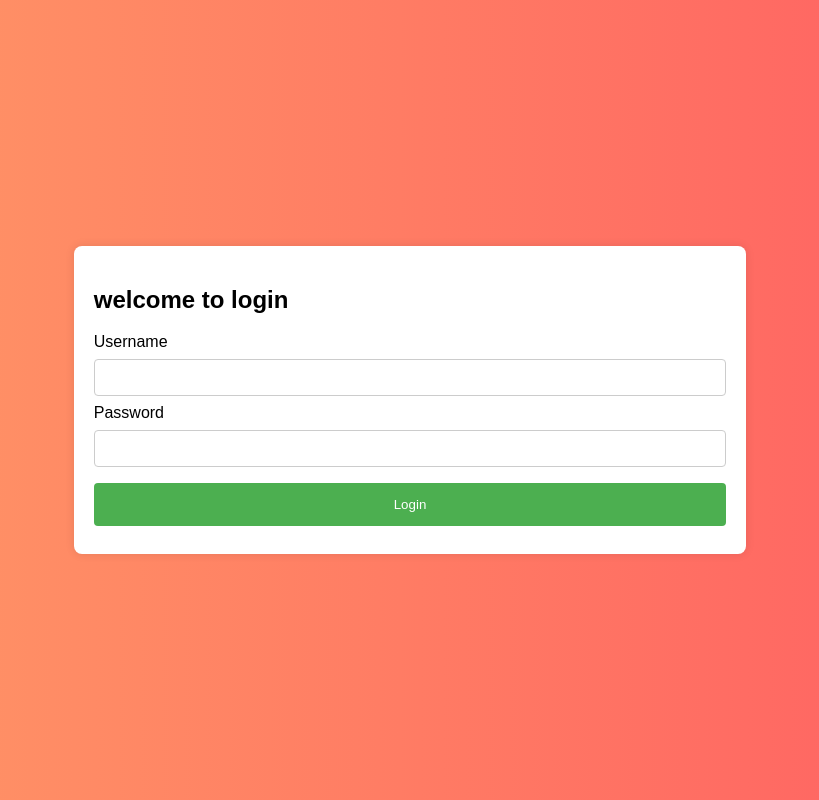
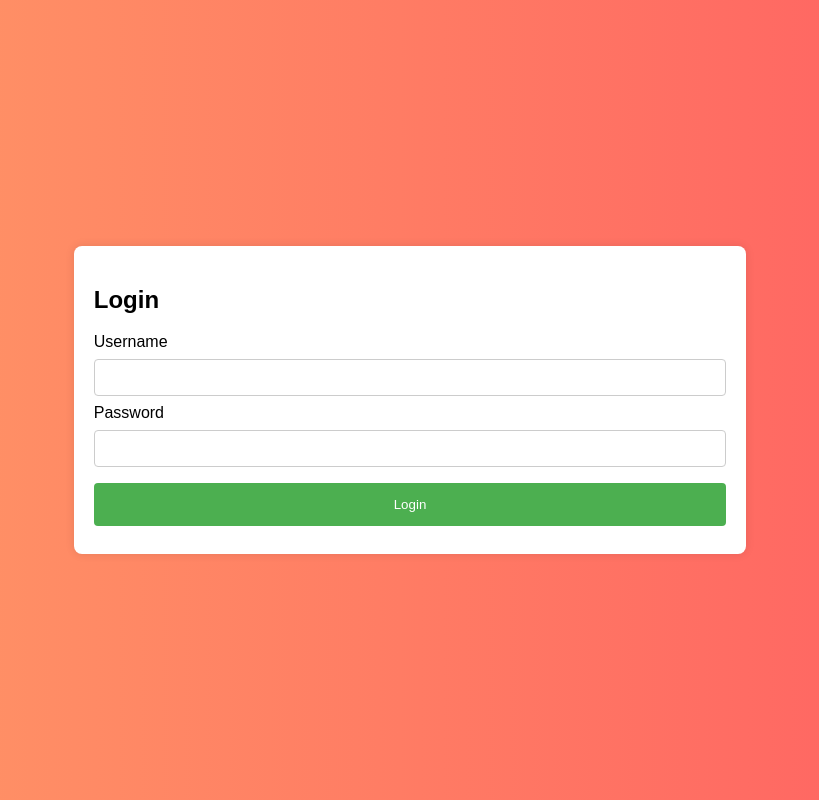
Before and after one commit to srilu4797/gitrepo, a plain HTML site: page index.html in a window 1280 px wide. Shown: the whole page, without its empty margins (230-1049 px from the left). Drawn offline with Linux system fonts and the light colour scheme.

Commit message:
Add files via upload

```diff
--- a/index.html
+++ b/index.html
@@ -3,7 +3,7 @@
 <head>
     <meta charset="UTF-8">
     <meta name="viewport" content="width=device-width, initial-scale=1.0">
-    <title>login</title>
+    <title>Login Page</title>
     <style>
         body {
             font-family: Arial, sans-serif;
@@ -46,7 +46,7 @@
 </head>
 <body>
     <form action="/login" method="POST">
-        <h2>welcome to login</h2>
+        <h2>Login</h2>
         <label for="username">Username</label>
         <input type="text" id="username" name="username" required>
         <label for="password">Password</label>
```
